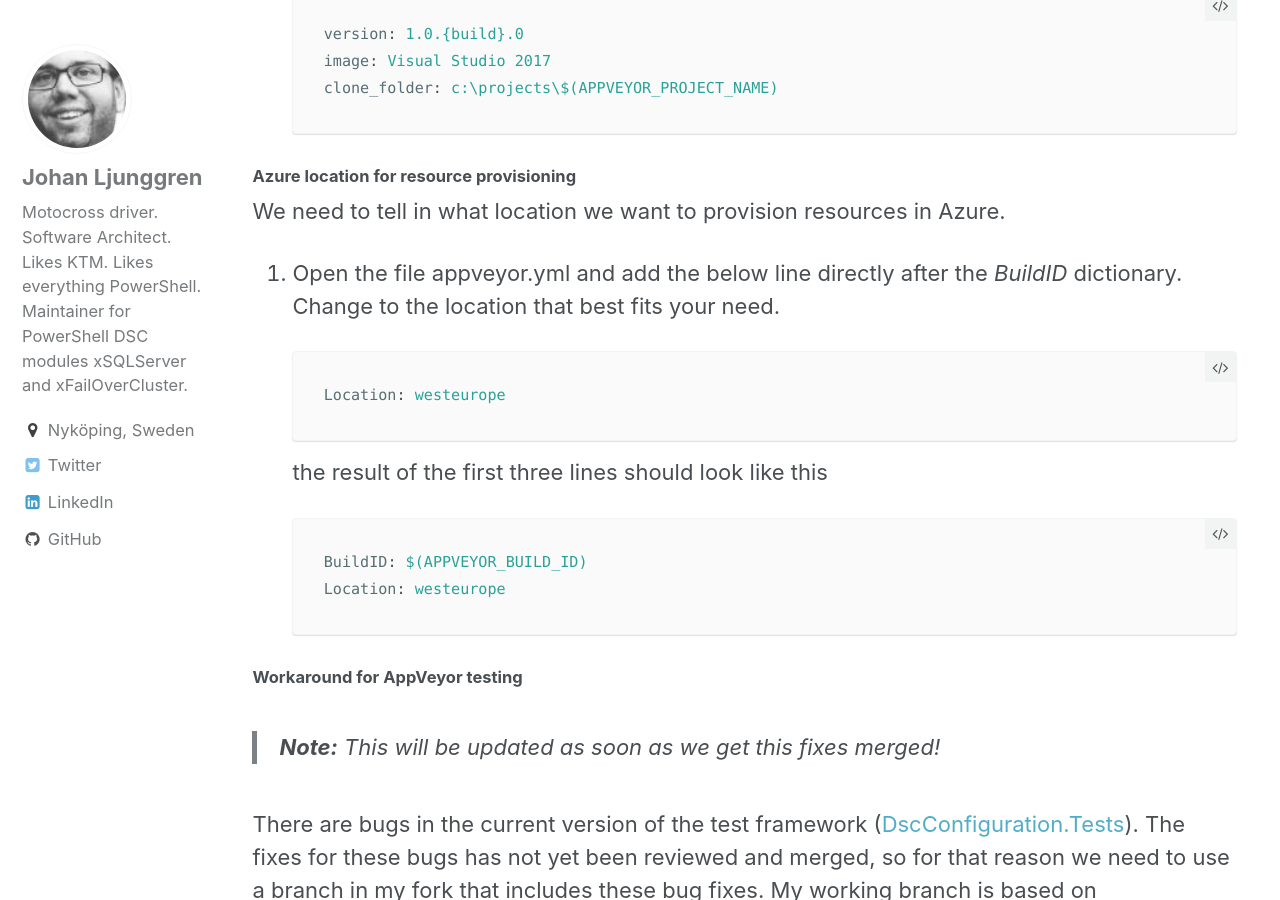
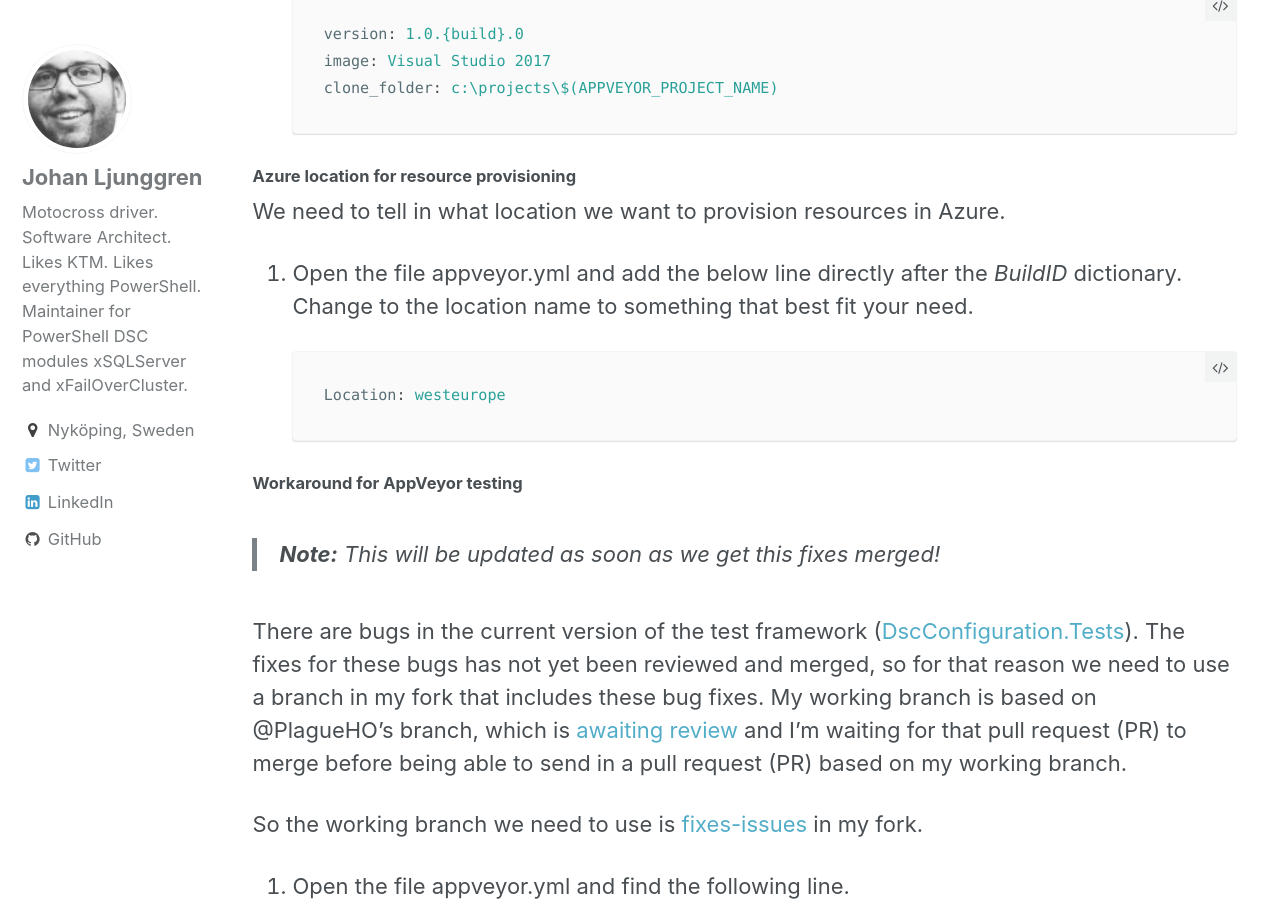
Before and after one commit to johlju/johlju.github.io, a Jekyll site: the page built from _posts/2017-08-05-create-a-dsc-configuration-repository.md, in a window 1280 px wide and 900 px high, scrolled down 20053 px. Built offline with Jekyll 4.4.1, drawn with Linux system fonts in a browser that asks for light colours; emoji names are drawn with the system emoji font; comment, search, counter and statistics services are not loaded.

Commit message:
Updated code block

````diff
--- a/_posts/2017-08-05-create-a-dsc-configuration-repository.md
+++ b/_posts/2017-08-05-create-a-dsc-configuration-repository.md
@@ -649,16 +649,9 @@ appveyor.yml to use the latest build worker.
 We need to tell in what location we want to provision resources in Azure.
 
 1. Open the file appveyor.yml and add the below line directly after the *BuildID*
-   dictionary. Change to the location that best fits your need.
+   dictionary. Change to the location name to something that best fit your need.
 
    ```yml
-   Location: westeurope
-   ```
-
-   the result of the first three lines should look like this
-
-   ```yml
-   BuildID: $(APPVEYOR_BUILD_ID)
    Location: westeurope
    ```
 
````
